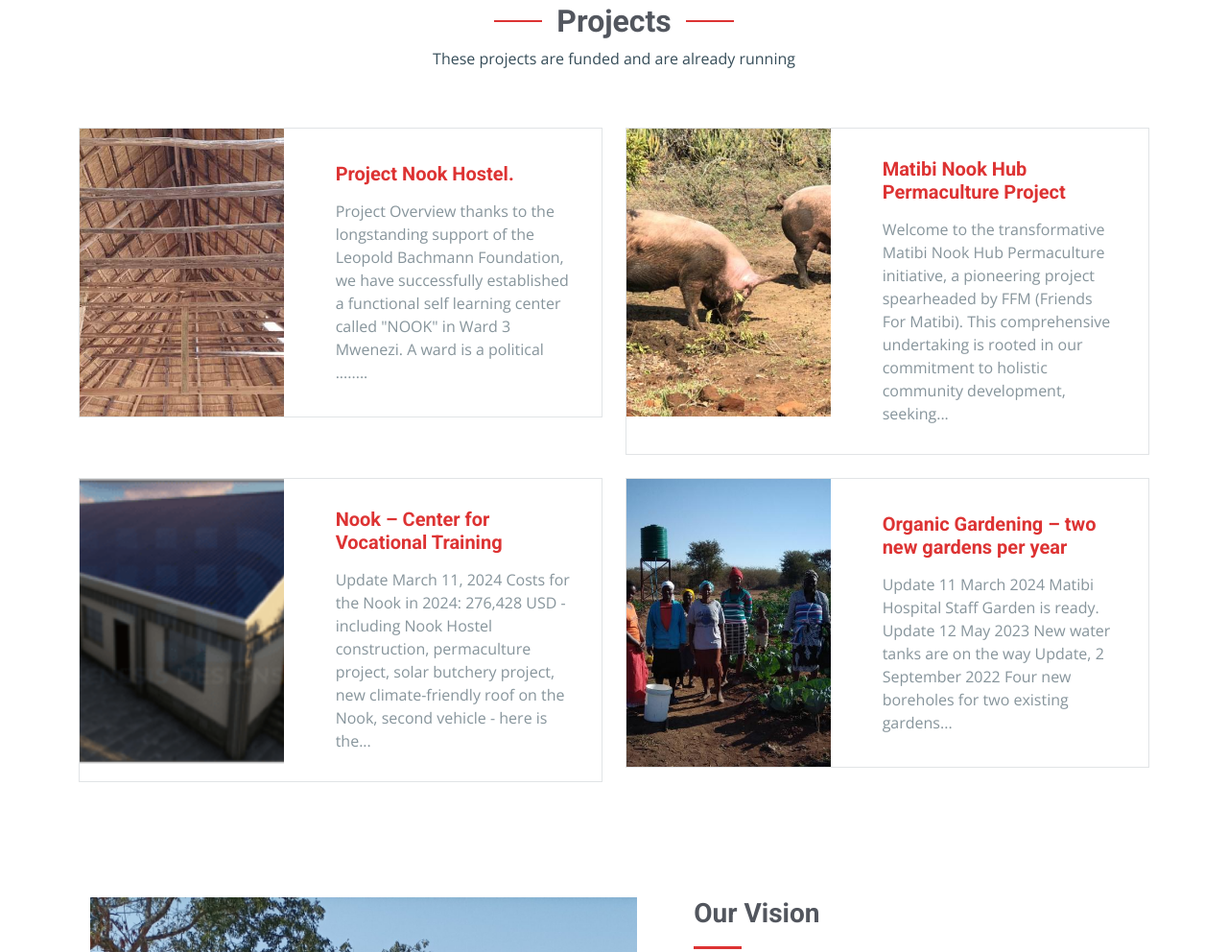
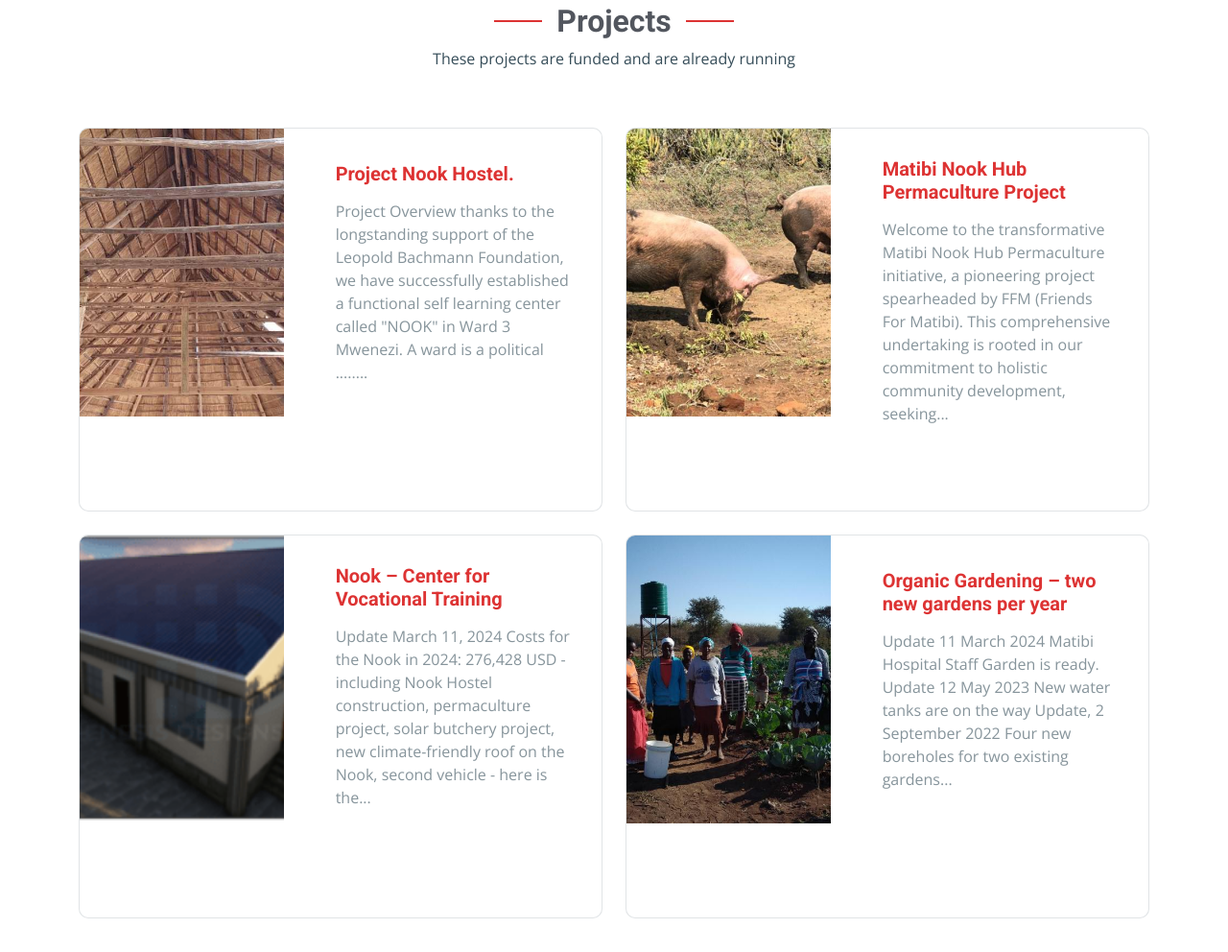
Before and after one commit to Ashemaro/FriendsForMatibi, a plain HTML site: page index.html in a window 1280 px wide. Shown: the part 857-1849 px from the top of the page at 96% size. Drawn offline with nearby package versions, Linux system fonts and the light colour scheme.

Commit message:
sorted card styles

```diff
--- a/assets/css/main.css
+++ b/assets/css/main.css
@@ -1056,11 +1056,13 @@ section,
   background-color: var(--surface-color);
   border: 1px solid color-mix(in srgb, var(--default-color), transparent 85%);
   position: relative;
-  border-radius: 0;
-  -webkit-border-radius: 0;
-  -moz-border-radius: 0;
-  -ms-border-radius: 0;
-  -o-border-radius: 0;
+  height: 400px;
+  border-radius: 10px;
+  -webkit-border-radius: 10px;
+  -moz-border-radius: 10px;
+  -ms-border-radius: 10px;
+  -o-border-radius: 10px;
+  overflow: hidden;
 }
 
 .constructions .card-item .card-bg {
@@ -1584,8 +1586,10 @@ section,
 --------------------------------------------------------------*/
 .recent-blog-posts .post-item {
   background: var(--surface-color);
+  border-radius: 10px;
   box-shadow: 0px 2px 20px rgba(0, 0, 0, 0.1);
   transition: 0.3s;
+  overflow: hidden;
 }
 
 .recent-blog-posts .post-item .post-img img {
--- a/assets/js/main.js
+++ b/assets/js/main.js
@@ -161,3 +161,9 @@
   new PureCounter();
 
 })();
+
+const myCarousel = document.getElementById('hero-carousel');
+const carousel = new bootstrap.Carousel(myCarousel, {
+    interval: 5000 // Adjust the interval in milliseconds (e.g., 5000 for 5 seconds)
+});
+myCarousel.style.transitionDuration = '2s';
--- a/index.html
+++ b/index.html
@@ -333,7 +333,7 @@
 
               <div class="post-content d-flex flex-column">
 
-                <h3 class="post-title">Eum ad dolor et. Autem aut fugiat debitis</h3>
+                <h3 class="post-title">Boccia Turnier 2024</h3>
 
                 <div class="meta d-flex align-items-center">
                   <div class="d-flex align-items-center">
@@ -364,7 +364,7 @@
 
               <div class="post-content d-flex flex-column">
 
-                <h3 class="post-title">Et repellendus molestiae qui est sed omnis</h3>
+                <h3 class="post-title">Jass Queen 2024: Monika Beck</h3>
 
                 <div class="meta d-flex align-items-center">
                   <div class="d-flex align-items-center">
@@ -395,7 +395,7 @@
 
               <div class="post-content d-flex flex-column">
 
-                <h3 class="post-title">Quia assumenda est et veritati tirana ploder</h3>
+                <h3 class="post-title">8th JASS TOURNAMENT – 13 JULY 2024 in KILCHBERG</h3>
 
                 <div class="meta d-flex align-items-center">
                   <div class="d-flex align-items-center">
```
Also changed, not shown: about.html (+1 -0 lines), completedprojects.html (+1 -1 lines).
